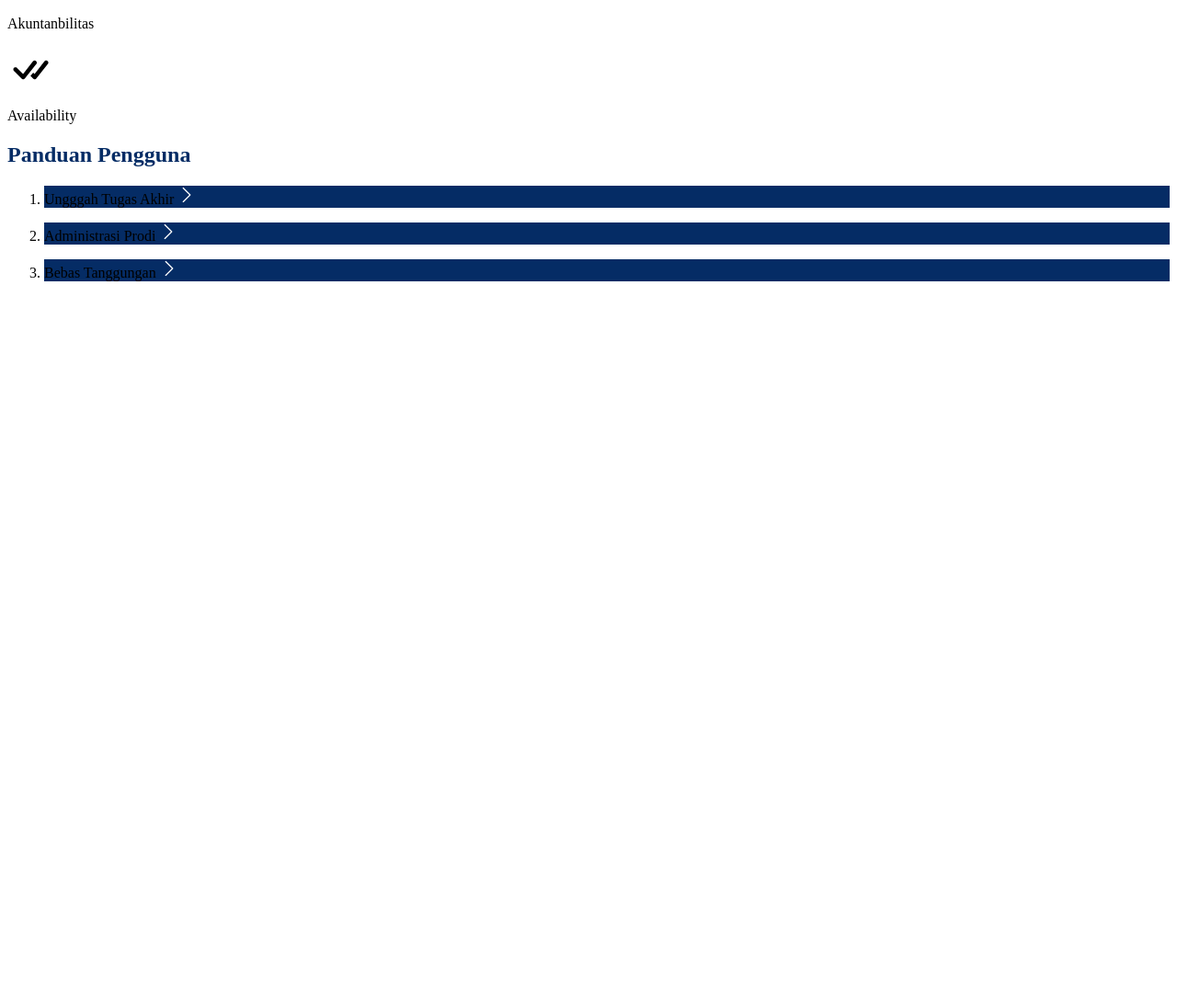
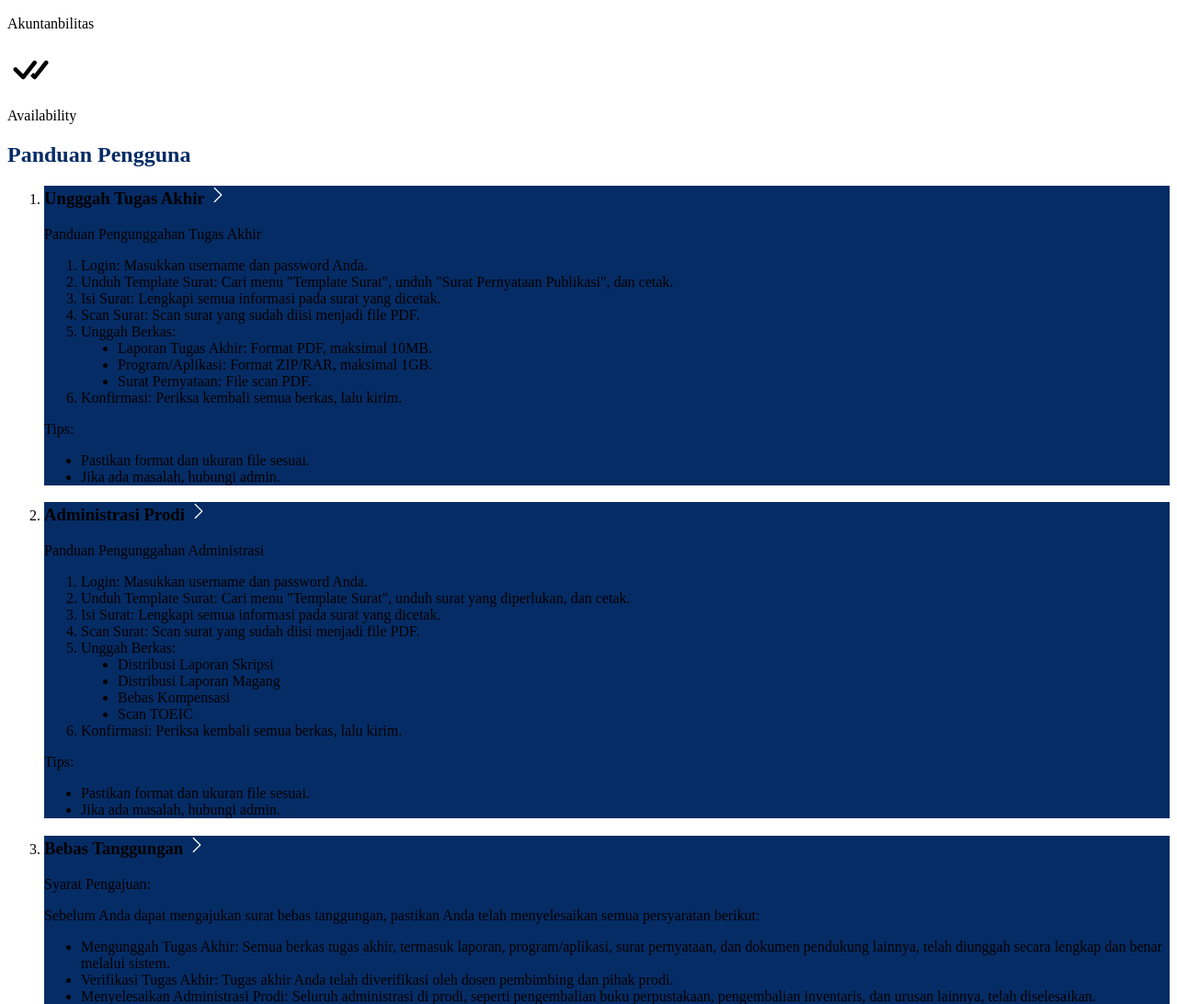
Before and after one commit to andromeda-hebat/FINALIS-JTI-WEB, a PHP site: page / in a window 1280 px wide. Shown: the part 973-2065 px from the top of the page at 92% size. Before the commit the page ends 1279 px from the top, so only its background shows below. Run offline with PHP 8.4, Linux system fonts and the light colour scheme.

Commit message:
menambahkan js accordion pada halaman index untuk section panduan

```diff
--- a/app/views/index.php
+++ b/app/views/index.php
@@ -10,8 +10,11 @@
         </div>
     </section>
     <section id="tentang" class="d-flex flex-column justify-content-center align-items-center text-center min-vh-100">
-        <h1 style="color: #052C65" class="fw-bold mt-4 pt-0 mb-5">Sistem Informasi <br> Bebas Tanggungan Tugas Akhir</h1>
-        <p class="w-50 mb-5">FINALIS JTI adalah sebuah sistem yang mengurusi sistem informasi bebas tanggungan tugas akhir. Sistem ini dirancang agar mampu memudahkan kebutuhan mahasiswa dalam mengurusi administrasi bebas tanggungan tugas akhir.</p>
+        <h1 style="color: #052C65" class="fw-bold mt-4 pt-0 mb-5">Sistem Informasi <br> Bebas Tanggungan Tugas Akhir
+        </h1>
+        <p class="w-50 mb-5">FINALIS JTI adalah sebuah sistem yang mengurusi sistem informasi bebas tanggungan tugas
+            akhir. Sistem ini dirancang agar mampu memudahkan kebutuhan mahasiswa dalam mengurusi administrasi bebas
+            tanggungan tugas akhir.</p>
         <h3 style="color: #052C65;" class="fw-bold mb-5">Tujuan</h3>
         <div class="d-flex justify-content-center">
             <div class="mx-3">
@@ -57,38 +60,103 @@
     </section>
     <section id="panduan" class="d-flex flex-column justify-content-center align-items-center text-center min-vh-100">
         <h2 class="fw-bold mb-5" style="color: #052C65;">Panduan Pengguna</h2>
-        <ol class="w-50 ms-0 ps-0">
+        <ol id="jacord" class="w-50 ms-0 ps-0">
             <li class="card my-3 shadow" style="background-color: #052C65;">
-                <p class="card-body m-0 text-white fw-bold">
+                <h3 class="card-body m-0 text-white fw-bold">
                     Ungggah Tugas Akhir
-                    <svg class="position-absolute end-0 me-3" width="20" height="20" viewBox="0 0 30 30" fill="none" xmlns="http://www.w3.org/2000/svg">
+                    <svg class="position-absolute end-0 me-3 mt-2" width="20" height="20" viewBox="0 0 30 30" fill="none"
+                        xmlns="http://www.w3.org/2000/svg">
                         <path fill-rule="evenodd" clip-rule="evenodd"
                             d="M8.71109 3.08609C8.62379 3.17318 8.55452 3.27663 8.50726 3.39053C8.46 3.50443 8.43567 3.62653 8.43567 3.74984C8.43567 3.87316 8.46 3.99526 8.50726 4.10916C8.55452 4.22306 8.62379 4.32651 8.71109 4.4136L19.2992 14.9998L8.71109 25.5861C8.62393 25.6733 8.55479 25.7767 8.50761 25.8906C8.46044 26.0045 8.43616 26.1266 8.43616 26.2498C8.43616 26.3731 8.46044 26.4952 8.50761 26.6091C8.55479 26.7229 8.62393 26.8264 8.71109 26.9136C8.79826 27.0008 8.90174 27.0699 9.01563 27.1171C9.12951 27.1642 9.25157 27.1885 9.37484 27.1885C9.49811 27.1885 9.62018 27.1642 9.73406 27.1171C9.84795 27.0699 9.95143 27.0008 10.0386 26.9136L21.2886 15.6636C21.3759 15.5765 21.4452 15.4731 21.4924 15.3592C21.5397 15.2453 21.564 15.1232 21.564 14.9998C21.564 14.8765 21.5397 14.7544 21.4924 14.6405C21.4452 14.5266 21.3759 14.4232 21.2886 14.3361L10.0386 3.08609C9.95151 2.99879 9.84805 2.92952 9.73416 2.88226C9.62026 2.835 9.49816 2.81067 9.37484 2.81067C9.25153 2.81067 9.12943 2.835 9.01553 2.88226C8.90163 2.92952 8.79818 2.99879 8.71109 3.08609Z"
                             fill="white" />
                     </svg>
-
-                </p>
+                </h3>
+                <div class="text-white px-3 pb-3 text-start">
+                    <p class="mb-2">Panduan Pengunggahan Tugas Akhir</p>
+                    <ol>
+                        <li>Login: Masukkan username dan password Anda.</li>
+                        <li>Unduh Template Surat: Cari menu "Template Surat", unduh "Surat Pernyataan Publikasi", dan
+                            cetak.</li>
+                        <li>Isi Surat: Lengkapi semua informasi pada surat yang dicetak.</li>
+                        <li>Scan Surat: Scan surat yang sudah diisi menjadi file PDF.</li>
+                        <li>Unggah Berkas:
+                            <ul style="list-style: disc;">
+                                <li>Laporan Tugas Akhir: Format PDF, maksimal 10MB.</li>
+                                <li>Program/Aplikasi: Format ZIP/RAR, maksimal 1GB.</li>
+                                <li>Surat Pernyataan: File scan PDF.</li>
+                            </ul>
+                        </li>
+                        <li>Konfirmasi: Periksa kembali semua berkas, lalu kirim.</li>
+                    </ol>
+                    <p class="mb-2">Tips:</p>
+                    <ul class="mb-0" style="list-style: disc;">
+                        <li>Pastikan format dan ukuran file sesuai.</li>
+                        <li>Jika ada masalah, hubungi admin.</li>
+                    </ul>
+                </div>
             </li>
             <li class="card my-3 shadow" style="background-color: #052C65;">
-                <p class="card-body m-0 text-white fw-bold">
+                <h3 class="card-body m-0 text-white fw-bold">
                     Administrasi Prodi
-                    <svg class="position-absolute end-0 me-3" width="20" height="20" viewBox="0 0 30 30" fill="none" xmlns="http://www.w3.org/2000/svg">
+                    <svg class="position-absolute end-0 me-3 mt-2" width="20" height="20" viewBox="0 0 30 30" fill="none"
+                        xmlns="http://www.w3.org/2000/svg">
                         <path fill-rule="evenodd" clip-rule="evenodd"
                             d="M8.71109 3.08609C8.62379 3.17318 8.55452 3.27663 8.50726 3.39053C8.46 3.50443 8.43567 3.62653 8.43567 3.74984C8.43567 3.87316 8.46 3.99526 8.50726 4.10916C8.55452 4.22306 8.62379 4.32651 8.71109 4.4136L19.2992 14.9998L8.71109 25.5861C8.62393 25.6733 8.55479 25.7767 8.50761 25.8906C8.46044 26.0045 8.43616 26.1266 8.43616 26.2498C8.43616 26.3731 8.46044 26.4952 8.50761 26.6091C8.55479 26.7229 8.62393 26.8264 8.71109 26.9136C8.79826 27.0008 8.90174 27.0699 9.01563 27.1171C9.12951 27.1642 9.25157 27.1885 9.37484 27.1885C9.49811 27.1885 9.62018 27.1642 9.73406 27.1171C9.84795 27.0699 9.95143 27.0008 10.0386 26.9136L21.2886 15.6636C21.3759 15.5765 21.4452 15.4731 21.4924 15.3592C21.5397 15.2453 21.564 15.1232 21.564 14.9998C21.564 14.8765 21.5397 14.7544 21.4924 14.6405C21.4452 14.5266 21.3759 14.4232 21.2886 14.3361L10.0386 3.08609C9.95151 2.99879 9.84805 2.92952 9.73416 2.88226C9.62026 2.835 9.49816 2.81067 9.37484 2.81067C9.25153 2.81067 9.12943 2.835 9.01553 2.88226C8.90163 2.92952 8.79818 2.99879 8.71109 3.08609Z"
                             fill="white" />
                     </svg>
-                </p>
+                </h3>
+                <div class="text-white px-3 pb-3 text-start ">
+                    <p class="mb-2">Panduan Pengunggahan Administrasi</p>
+                    <ol>
+                        <li>Login: Masukkan username dan password Anda.</li>
+                        <li>Unduh Template Surat: Cari menu "Template Surat", unduh surat yang diperlukan, dan cetak.
+                        </li>
+                        <li>Isi Surat: Lengkapi semua informasi pada surat yang dicetak.</li>
+                        <li>Scan Surat: Scan surat yang sudah diisi menjadi file PDF.</li>
+                        <li>Unggah Berkas:
+                            <ul style="list-style: disc;">
+                                <li>Distribusi Laporan Skripsi</li>
+                                <li>Distribusi Laporan Magang</li>
+                                <li>Bebas Kompensasi</li>
+                                <li>Scan TOEIC</li>
+                            </ul>
+                        </li>
+                        <li>Konfirmasi: Periksa kembali semua berkas, lalu kirim.</li>
+                    </ol>
+                    <p class="mb-2">Tips:</p>
+                    <ul class="mb-0" style="list-style: disc;">
+                        <li>Pastikan format dan ukuran file sesuai.</li>
+                        <li>Jika ada masalah, hubungi admin.</li>
+                    </ul>
+                </div>
             </li>
             <li class="card my-3 shadow" style="background-color: #052C65;">
-                <p class="card-body m-0 text-white fw-bold">
+                <h3 class="card-body m-0 text-white fw-bold">
                     Bebas Tanggungan
-                    <svg class="position-absolute end-0 me-3" width="20" height="20" viewBox="0 0 30 30" fill="none" xmlns="http://www.w3.org/2000/svg">
+                    <svg class="position-absolute end-0 me-3 mt-2" width="20" height="20" viewBox="0 0 30 30" fill="none"
+                        xmlns="http://www.w3.org/2000/svg">
                         <path fill-rule="evenodd" clip-rule="evenodd"
                             d="M8.71109 3.08609C8.62379 3.17318 8.55452 3.27663 8.50726 3.39053C8.46 3.50443 8.43567 3.62653 8.43567 3.74984C8.43567 3.87316 8.46 3.99526 8.50726 4.10916C8.55452 4.22306 8.62379 4.32651 8.71109 4.4136L19.2992 14.9998L8.71109 25.5861C8.62393 25.6733 8.55479 25.7767 8.50761 25.8906C8.46044 26.0045 8.43616 26.1266 8.43616 26.2498C8.43616 26.3731 8.46044 26.4952 8.50761 26.6091C8.55479 26.7229 8.62393 26.8264 8.71109 26.9136C8.79826 27.0008 8.90174 27.0699 9.01563 27.1171C9.12951 27.1642 9.25157 27.1885 9.37484 27.1885C9.49811 27.1885 9.62018 27.1642 9.73406 27.1171C9.84795 27.0699 9.95143 27.0008 10.0386 26.9136L21.2886 15.6636C21.3759 15.5765 21.4452 15.4731 21.4924 15.3592C21.5397 15.2453 21.564 15.1232 21.564 14.9998C21.564 14.8765 21.5397 14.7544 21.4924 14.6405C21.4452 14.5266 21.3759 14.4232 21.2886 14.3361L10.0386 3.08609C9.95151 2.99879 9.84805 2.92952 9.73416 2.88226C9.62026 2.835 9.49816 2.81067 9.37484 2.81067C9.25153 2.81067 9.12943 2.835 9.01553 2.88226C8.90163 2.92952 8.79818 2.99879 8.71109 3.08609Z"
                             fill="white" />
                     </svg>
-                </p>
+                </h3>
+                <div class="text-white px-3 pb-3 text-start">
+                    <p class="mb-2">Syarat Pengajuan:</p>
+                    <p class="mb-2">Sebelum Anda dapat mengajukan surat bebas tanggungan, pastikan Anda telah
+                        menyelesaikan semua
+                        persyaratan berikut:</p>
+                    <ul class="mb-0" style="list-style: disc;">
+                        <li>Mengunggah Tugas Akhir: Semua berkas tugas akhir, termasuk laporan, program/aplikasi, surat
+                            pernyataan, dan dokumen pendukung lainnya, telah diunggah secara lengkap dan benar melalui
+                            sistem.</li>
+                        <li>Verifikasi Tugas Akhir: Tugas akhir Anda telah diverifikasi oleh dosen pembimbing dan pihak
+                            prodi.</li>
+                        <li>Menyelesaikan Administrasi Prodi: Seluruh administrasi di prodi, seperti pengembalian buku
+                            perpustakaan, pengembalian inventaris, dan urusan lainnya, telah diselesaikan.</li>
+                    </ul>
+                </div>
             </li>
         </ol>
+
     </section>
 </main>
```
Also changed, not shown: app/views/templates/header.php (+30 -4 lines).
